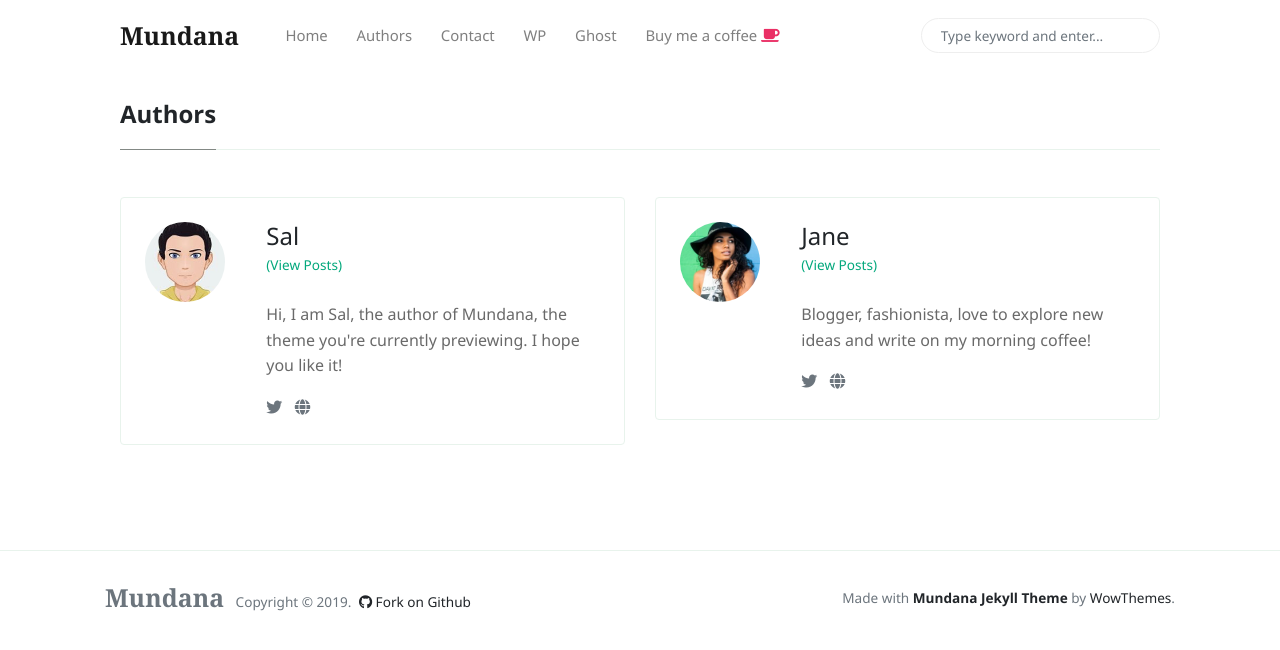
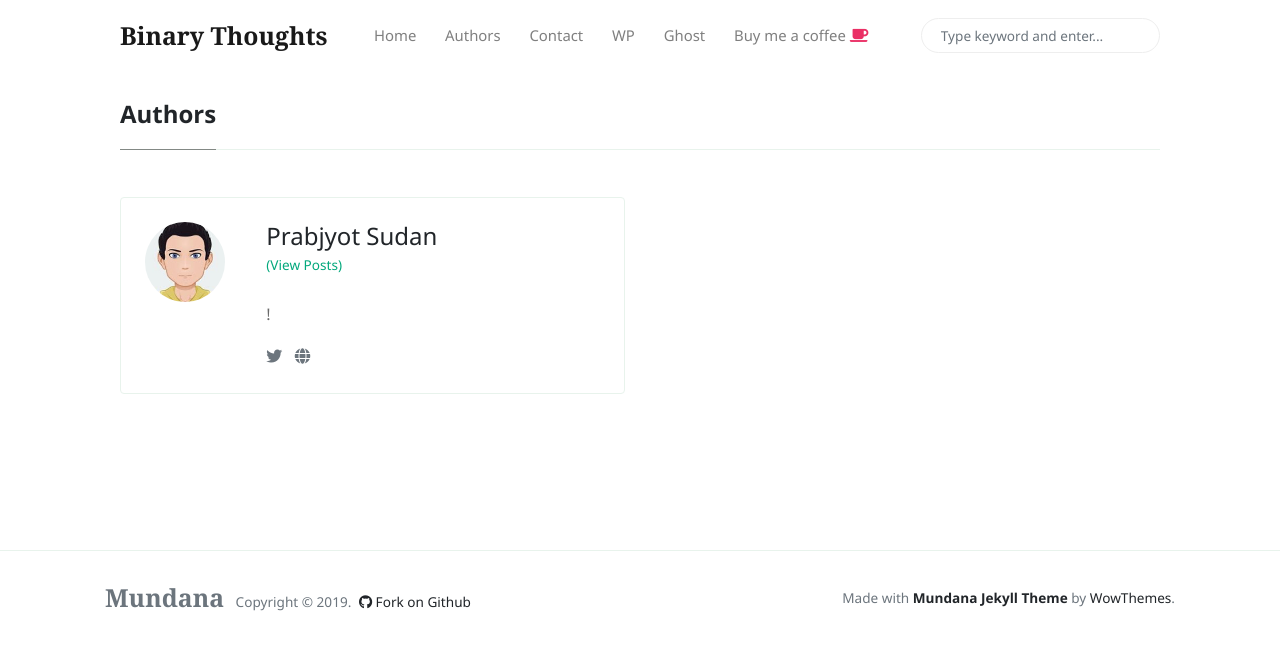
Before and after one commit to prabjyot29/binarythoughts, a Jekyll site: the page built from _pages/authors-list.html, in a window 1280 px wide. Shown: the top 650 px of the page. Built offline with Jekyll 4.4.1, drawn with Linux system fonts in a browser that asks for light colours; nearby versions of some CDN libraries.

Commit message:
author image and about the site

```diff
--- a/_config.yml
+++ b/_config.yml
@@ -1,11 +1,11 @@
 # Site
-name: 'Mundana'
-description: 'Mundana is a free Jekyll theme for awesome people like you, Medium like.'
+name: 'Binary Thoughts'
+description: 'i read or write things and put them here. its my excuse for toying around with new ideas and practicing the art of writing'
 logo: 'assets/images/logo.png'
 favicon: 'assets/images/favicon.ico'
 baseurl: 'https://prabjyot29.github.io'
 disqus: 'demowebsite'
-email: 'wowthemesnet@gmail.com'
+email: 'sudanprabjyot@gmail.com'
 mailchimp-list: 'https://wowthemes.us11.list-manage.com/subscribe/post?u=8aeb20a530e124561927d3bd8&amp;id=8c3d2d214b'
 
 include: ["_pages"]
@@ -20,20 +20,12 @@
 
 authors:
     sal:
-      name:           Sal
-      site:           https://www.wowthemes.net
+      name:           Prabjyot Sudan
+      site:           http://www.binarythoughts.com
       avatar:         /assets/images/avatar1.jpg
-      bio:            "Hi, I am Sal, the author of Mundana, the theme you're currently previewing. I hope you like it!"
-      email:          wowthemesnet@gmail.com
-      twitter:        https://twitter.com/wowthemesnet
-
-    jane:
-      name:           Jane
-      site:           https://www.wowthemes.net
-      avatar:         /assets/images/avatar2.jpg
-      bio:            "Blogger, fashionista, love to explore new ideas and write on my morning coffee!"
-      email:          fakemail@gmail.com
-      twitter:        https://twitter.com/wowthemesnet
+      bio:            "!"
+      email:          sudanprabjyot@gmail.com
+      twitter:        https://twitter.com/prabjyotsudan
 
 # Defaults
 defaults:
```
Also changed, not shown: assets/images/logo.png (added).
